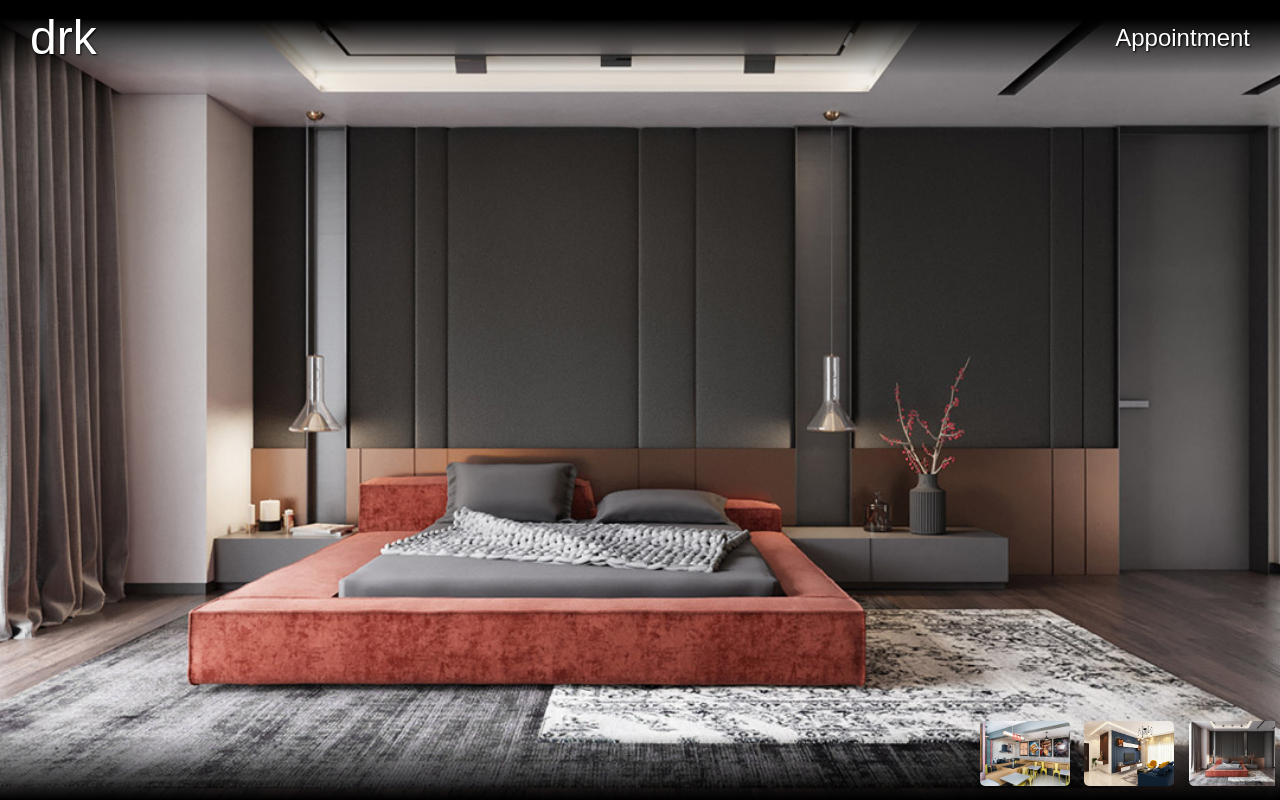
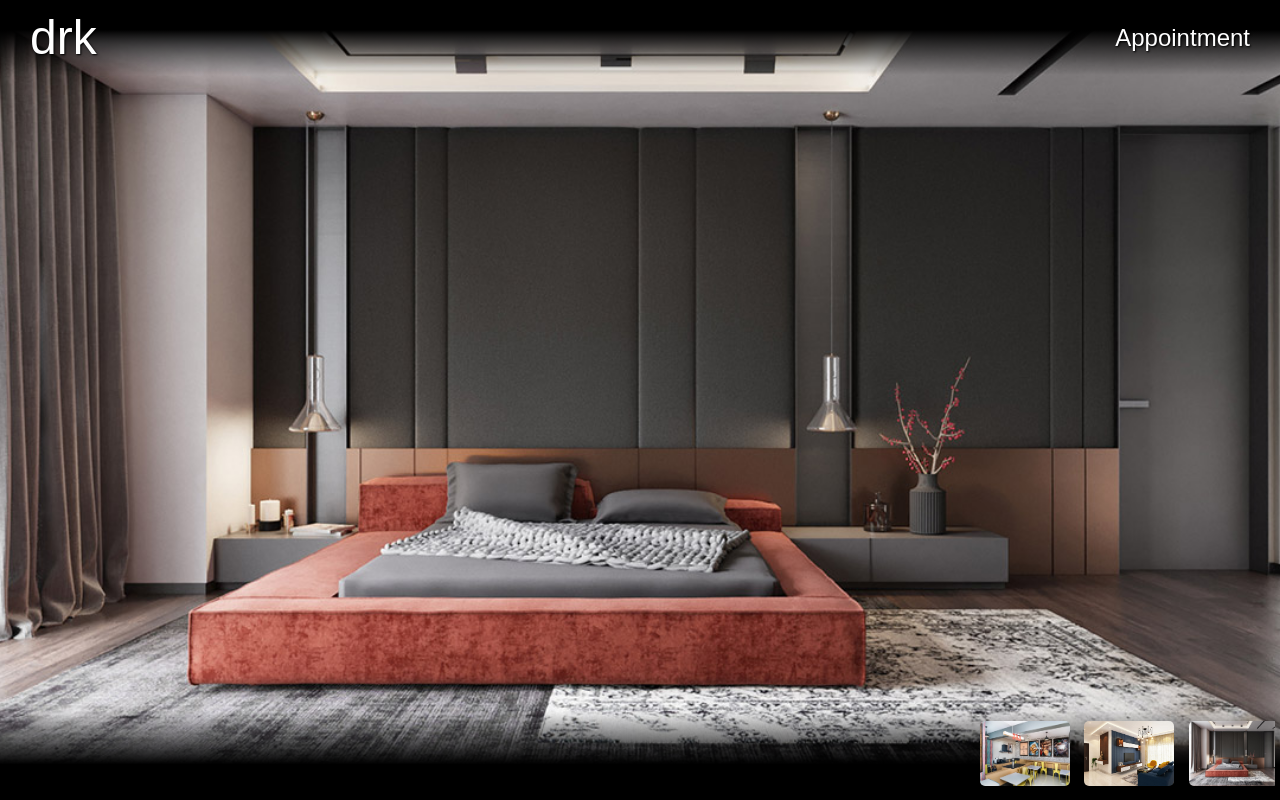
Before and after one commit to yashkumat/arch_portfolio, a plain HTML site: page index.html in a window 1280 px wide. Drawn offline with nearby package versions, Linux system fonts and the light colour scheme.

Commit message:
Update style.css

```diff
--- a/style.css
+++ b/style.css
@@ -25,7 +25,7 @@
     width: 100%;
     padding: 10px 30px;
     font-weight: 100;
-    background: linear-gradient(to bottom, black 25%, rgba(0,0,0,0) 100%);
+    background: linear-gradient(to bottom, black 40%, rgba(0,0,0,0) 100%);
 }
 
 .logo{
@@ -49,7 +49,7 @@
     display: flex;
     width: 100%;
     padding: 5px;
-    background: linear-gradient(to bottom, rgba(0,0,0,0) 25%, black 100%);
+    background: linear-gradient(to bottom, rgba(0,0,0,0) 0%, black 60%);
     justify-content: flex-end;
 }
 
```
